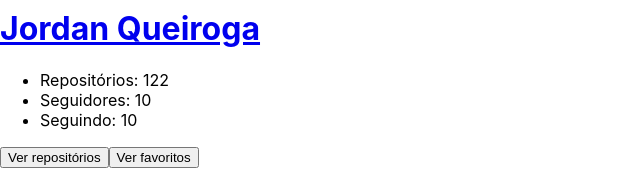
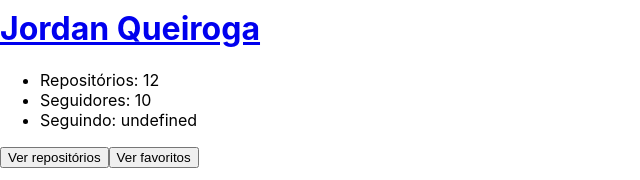
Before and after one commit to JordanQueiroga/github-udemy, a React (Create React App) app: page / in a window 1280 px wide. Shown: the part 338-518 px from the top of the page, without its empty margins (0-640 px from the left). Built offline with nearby package versions, Linux system fonts and the light colour scheme.

Commit message:
Modulo 01 - Parte 2 até a aula 51

```diff
--- a/src/App.js
+++ b/src/App.js
@@ -8,6 +8,8 @@ class App extends Component {
     this.state = {
       userinfo: {
         username: "Jordan Queiroga",
+        photo: "https://avatars1.githubusercontent.com/u/22600632?v=4",
+        login: "JordanQueiroga",
         repos: 12,
         followers: 10,
         following: 10
--- a/src/componets/UserInfo.js
+++ b/src/componets/UserInfo.js
@@ -1,20 +1,31 @@
 import React from 'react';
+import PropTypes from 'prop-types';
 
 
-const UserInfo = () => (
+const UserInfo = ({ userinfo }) => (
     <div className="user-info">
-        <img src="https://avatars1.githubusercontent.com/u/22600632?v=4" />
+        <img src={userinfo.photo} />
         <h1>
-            <a href="https://github.com/JordanQueiroga">Jordan Queiroga</a>
+            <a href={`https://github.com/${userinfo.login}`}>{userinfo.username}</a>
         </h1>
         <div className="repos-info">
             <ul>
-                <li>Repositórios: 122</li>
-                <li>Seguidores: 10</li>
-                <li>Seguindo: 10</li>
+                <li>{`Repositórios: ${userinfo.repos}`}</li>
+                <li>{`Seguidores: ${userinfo.followers}`}</li>
+                <li>{`Seguindo: ${userinfo.folloing}`}</li>
             </ul>
         </div>
     </div>
 )
+UserInfo.protoTypes = {
+    userinfo: PropTypes.shape({
+        username: PropTypes.string.isRequired,
+        login: PropTypes.string.isRequired,
+        photo: PropTypes.string.isRequired,
+        repos: PropTypes.number.isRequired,
+        followers: PropTypes.number.isRequired,
+        folloing: PropTypes.number.isRequired,
+    })
+}
 
 export default UserInfo;
```
